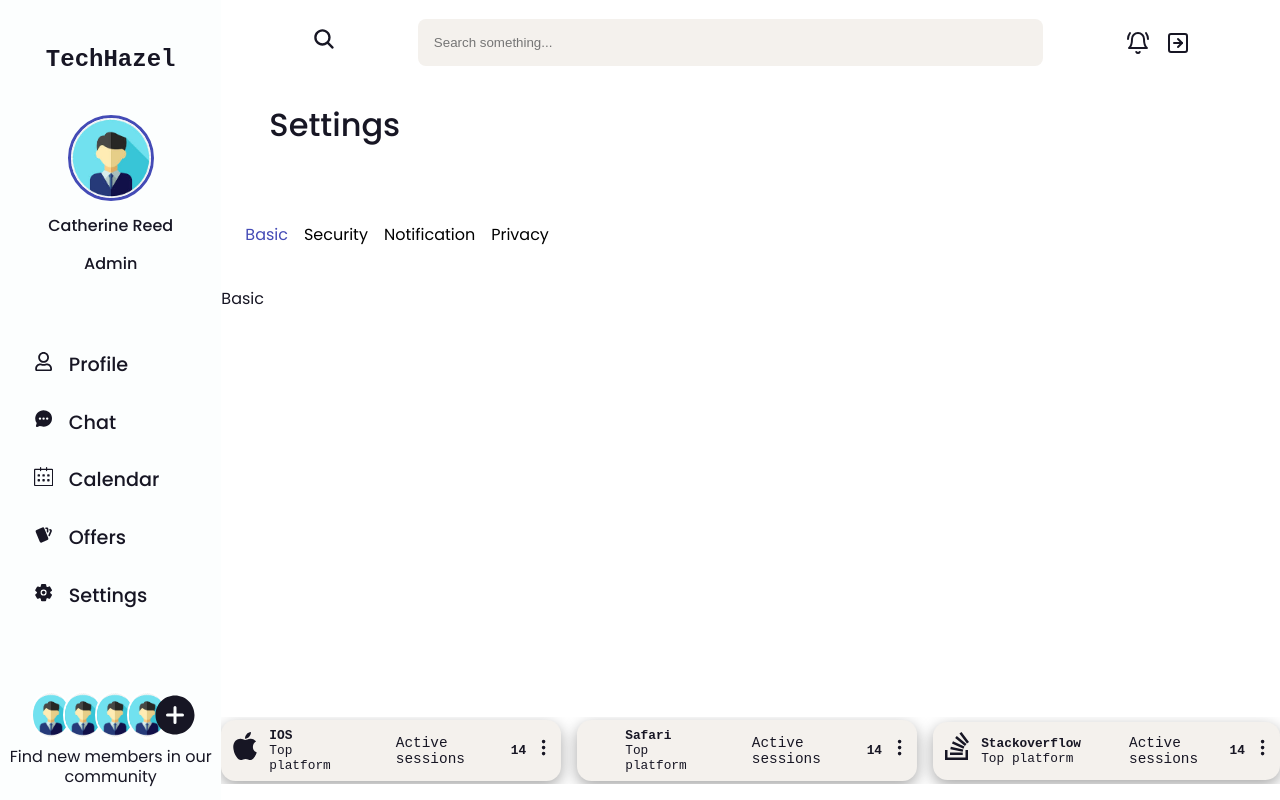
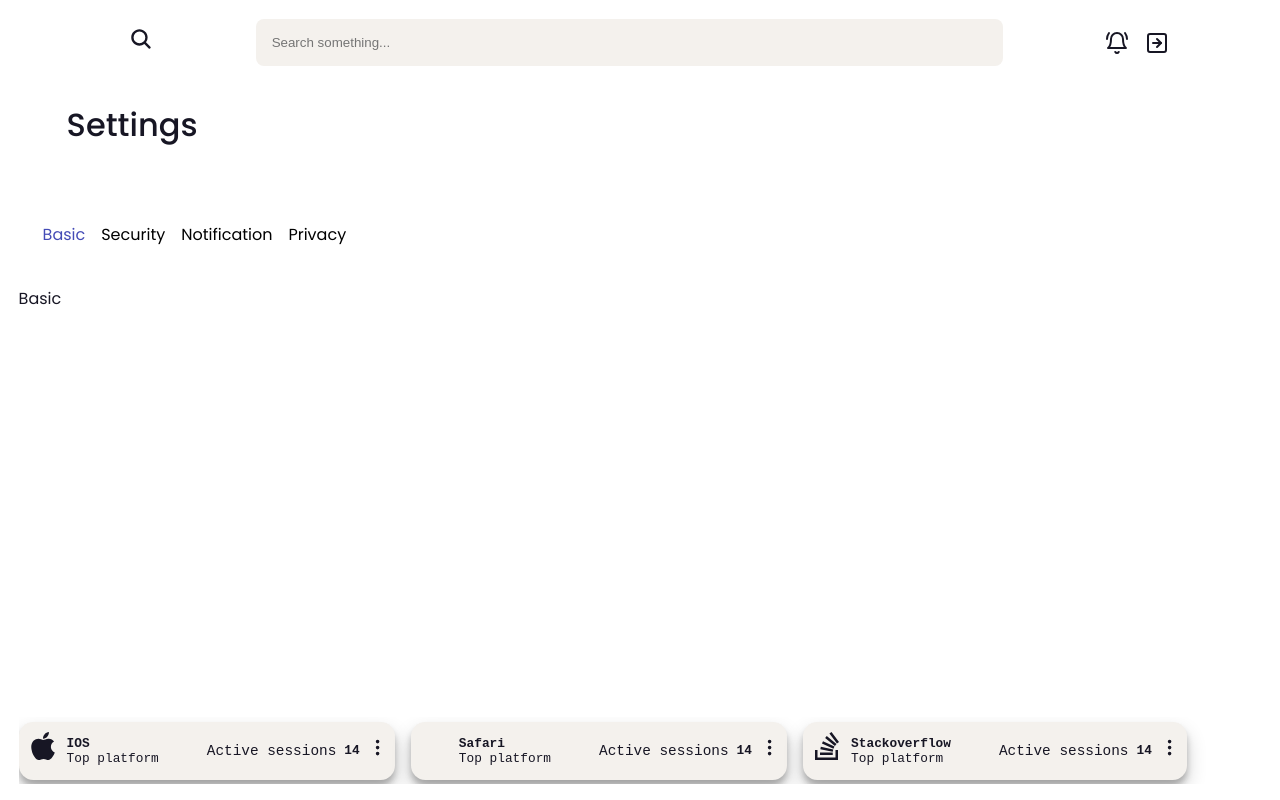
Before and after one commit to Phoenix-031/Dashboard_design, a React (Vite) app: page / in a window 1280 px wide. Built offline with nearby package versions, Linux system fonts and the light colour scheme; some icons are missing.

Commit message:
added context for toggle sidebar

```diff
--- a/src/components/mainsection/components/SessionCards/style.module.scss
+++ b/src/components/mainsection/components/SessionCards/style.module.scss
@@ -12,7 +12,7 @@
     gap: 0.5rem;
     // border: 1px solid red;
     border-radius: 0.9rem;
-    box-shadow: rgba(0, 0, 0, 0.35) 0px 5px 15px;
+    box-shadow: rgba(0, 0, 0, 0.19) 0px 10px 20px, rgba(0, 0, 0, 0.23) 0px 6px 6px;
 
     &>div:first-child {
         font-size: 2rem;
--- a/src/components/mainsection/components/Topbar/index.tsx
+++ b/src/components/mainsection/components/Topbar/index.tsx
@@ -1,14 +1,30 @@
+import { useContext } from 'react';
+
 import { IoSearch } from "react-icons/io5";
 import { LuBellRing } from "react-icons/lu";
 import { LuArrowRightSquare } from "react-icons/lu";
+import { GiHamburgerMenu } from "react-icons/gi";
+
+import { ToggleContext, ToggleContextType } from "@/context/ToggleContext";
 
 import styles from './style.module.scss'
 
 const TopBar = () => {
+
+  const {toggle,setToggle} = useContext(ToggleContext) as ToggleContextType
+
+  const handleToggle = () => {
+    if(!toggle){
+      setToggle(true)
+    }
+    console.log(toggle)
+  }
+
   return (
     <div className={styles.topbar_main_container}>
-        <div className={styles.topbar_searchicon}>
-            <IoSearch />
+        <div className={styles.topbar_searchicon_container}>
+            <p onClick={handleToggle}><GiHamburgerMenu /></p>
+            <p><IoSearch /></p>
         </div>
         <input className={styles.topbar_search_field}
         type="text"
--- a/src/components/mainsection/components/Topbar/style.module.scss
+++ b/src/components/mainsection/components/Topbar/style.module.scss
@@ -11,8 +11,16 @@
     color: $tertiary;
     // border: 1px solid red;
 
-    &>.topbar_searchicon {
+    &>.topbar_searchicon_container {
         font-size: 1.5rem;
+        display: flex;
+        justify-content: center;
+        align-items: center;
+        gap: 0.9rem;
+
+        &>p:first-child {
+            display: none;
+        }
     }
 
     &>.topbar_search_field {
@@ -32,7 +40,7 @@
 
 @include sm {
     .topbar_main_container {
-        &>.topbar_searchicon {
+        &>.topbar_searchicon_container {
             font-size: 1rem;
         }
 
@@ -45,3 +53,13 @@
         }
     }
 }
+
+@include mobile {
+    .topbar_main_container {
+        &>.topbar_searchicon_container {
+            &>p:first-child {
+                display: block;
+            }
+        }
+    }
+}
--- a/src/components/sidesection/index.tsx
+++ b/src/components/sidesection/index.tsx
@@ -7,26 +7,44 @@ import { IoChatbubbleEllipses } from "react-icons/io5";
 import { SlCalender } from "react-icons/sl";
 import { TbCardsFilled } from "react-icons/tb";
 import { IoSettings } from "react-icons/io5";
+import { IoAddCircle } from "react-icons/io5";
+import { CiLogout } from "react-icons/ci";
 
-import { IoAddCircle } from "react-icons/io5";
 
 
 //library imports
-
-// import { useState } from 'react';
+import { useContext } from 'react';
 
 // assets
 import userIcon from '@assets/profile.jpeg'
+import { ToggleContext, ToggleContextType } from '@/context/ToggleContext';
+import { LuEggFried } from 'react-icons/lu';
+
 
 const Sidesection = () => {
 
-    // const [selected, setSelected] = useState('Profile')
+    const {toggle,setToggle}= useContext(ToggleContext) as ToggleContextType
+
+        const style = {
+            togglestyle :{
+        display: toggle ? 'block' : 'none',
+        position: toggle ? 'fixed' : 'relative',
+        top : toggle ? '0' : '0',
+        left : toggle ? '0' : '0',
+        zindex: toggle ? '1' : '0',
+            }
+    }
 
   return (
-    <div className={styles.sidebar_container}>
+        <div className={styles.sidebar_container} style={style.togglestyle}>
             <div className={styles.sidebar_heading}>
                 <img src="" alt="" />
                 <span>TechHazel</span>
+                <p onClick={() =>  {
+                    setToggle(false)
+                }}>
+                    <CiLogout />
+                </p>
             </div>
 
             <div className={styles.sidebar_userinfo}>
--- a/src/components/sidesection/style.module.scss
+++ b/src/components/sidesection/style.module.scss
@@ -22,6 +22,14 @@
         font-weight: 600;
         padding: 2rem 0;
         font-style: Poppins, sans-serif;
+        display: flex;
+        justify-content: center;
+        align-items: center;
+        gap: 0.8rem;
+
+        &>p {
+            display: none;
+        }
     }
 
     &>.sidebar_userinfo {
@@ -137,5 +145,11 @@
 @include tablet {
     .sidebar_container {
         grid-column: 1/5;
+
+        &>.sidebar_heading {
+            &>p {
+                display: block;
+            }
+        }
     }
 }
--- /dev/null
+++ b/src/context/ToggleContext.tsx
@@ -0,0 +1,23 @@
+/* eslint-disable @typescript-eslint/no-unused-vars */
+import React, { createContext } from "react";
+import { useState } from "react";
+
+export interface ToggleContextType {
+    toggle : boolean,
+    setToggle : React.Dispatch<React.SetStateAction<boolean>>,
+}
+
+export const ToggleContext = createContext<ToggleContextType | null>(null);
+
+const ToggleContextProvider = ({ children } : {children : React.ReactNode}) => {
+
+    const [toggle,setToggle] = useState<boolean>(false)
+
+    return(
+        <ToggleContext.Provider value={{toggle,setToggle}}>
+            {children}
+        </ToggleContext.Provider>
+    )
+}
+
+export default ToggleContextProvider
--- a/src/pages/dashboard/index.tsx
+++ b/src/pages/dashboard/index.tsx
@@ -2,11 +2,16 @@ import styles from './style.module.scss'
 import Mainsection from '@/components/mainsection'
 import Sidesection from '@/components/sidesection'
 
+//context provider
+import ToggleContextProvider from '@/context/ToggleContext'
+
 const Dashboard = () => {
   return (
     <div className={styles.main_container}>
-        <Sidesection />
-        <Mainsection />
+      <ToggleContextProvider>
+          <Sidesection />
+          <Mainsection />
+      </ToggleContextProvider>
     </div>
   )
 }
```
Also changed, not shown: src/data/sessionsdata.ts (deleted). Lines whose indentation alone changed are shown as unchanged.
